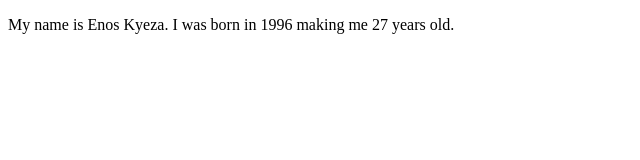
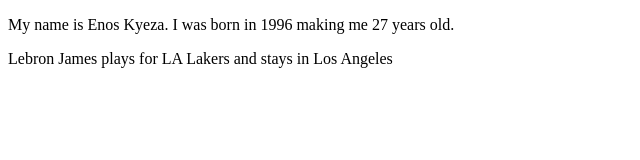
Before and after one commit to enoskyeza/es6_plus, a plain HTML site: page index.html in a window 1280 px wide. Shown: the whole page, without its empty margins (0-640 px from the left). Drawn offline with Linux system fonts and the light colour scheme.

Commit message:
Add object descructuring

```diff
--- a/index.html
+++ b/index.html
@@ -9,7 +9,11 @@
     <!-- Template Literals section -->
     <div>
         <p id="template-exp"></p>
+    </div>
 
+    <!-- Destructuring Objects section -->
+    <div>
+        <p id="des-exp1"></p>
     </div>
 
     <script src="index.js"></script>
--- a/index.js
+++ b/index.js
@@ -10,3 +10,19 @@ let example = document.getElementById('template-exp')
 example.textContent = `My name is ${firstName} ${secondName}.
 I was born in ${numOne} making me ${numTwo - numOne} years old.
 `
+
+// Desctructuring objects
+// Old syntax
+const player = {
+    name: 'Lebron James',
+    club: 'LA Lakers',
+    address: {
+        city: 'Los Angeles'
+    }
+}
+
+console.log(player.address.city)
+
+// New syntax
+const {name, club, address: { city } } = player
+document.getElementById('des-exp1').textContent = `${name} plays for ${club} and stays in ${city}`
```
Also changed, not shown: 1 other file.
